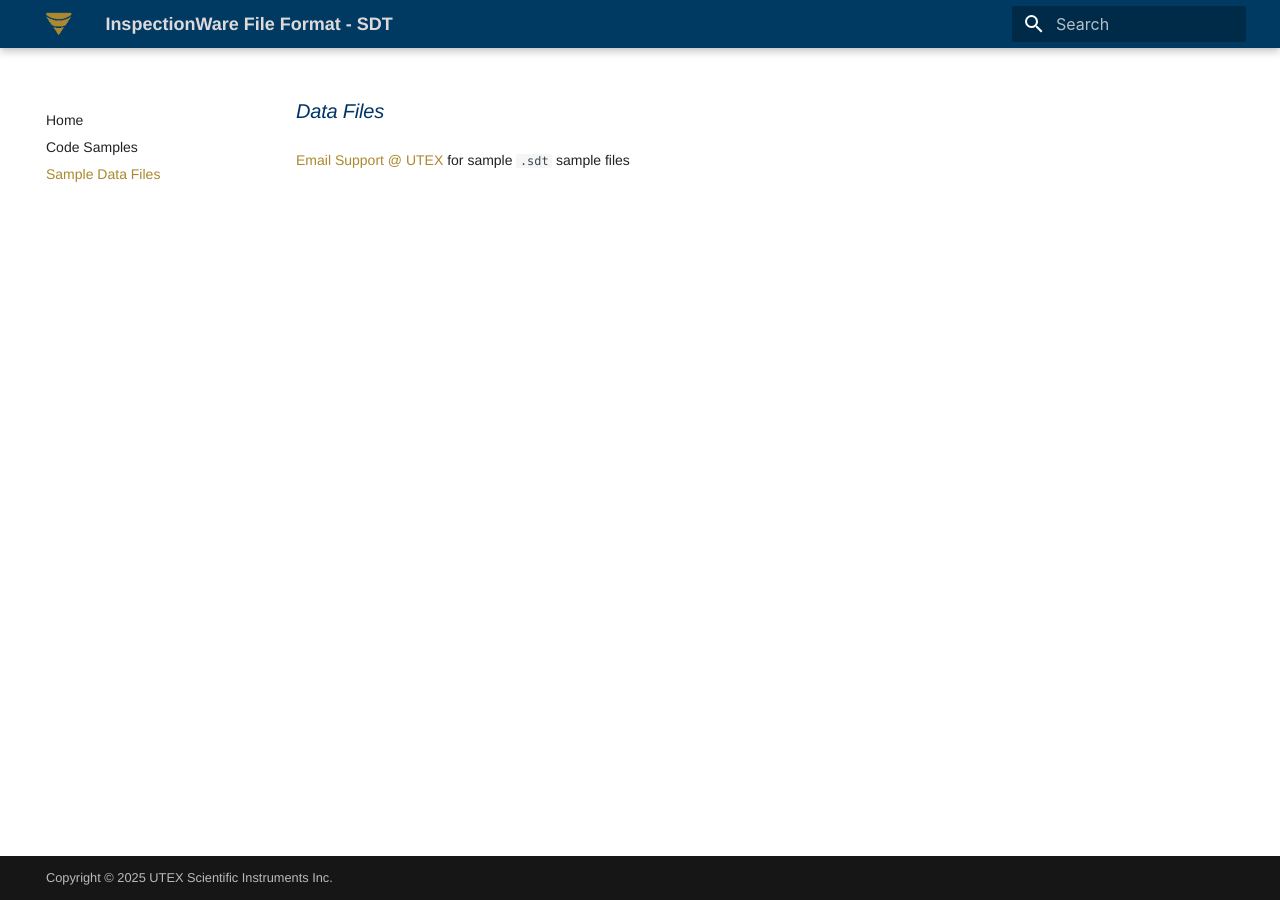
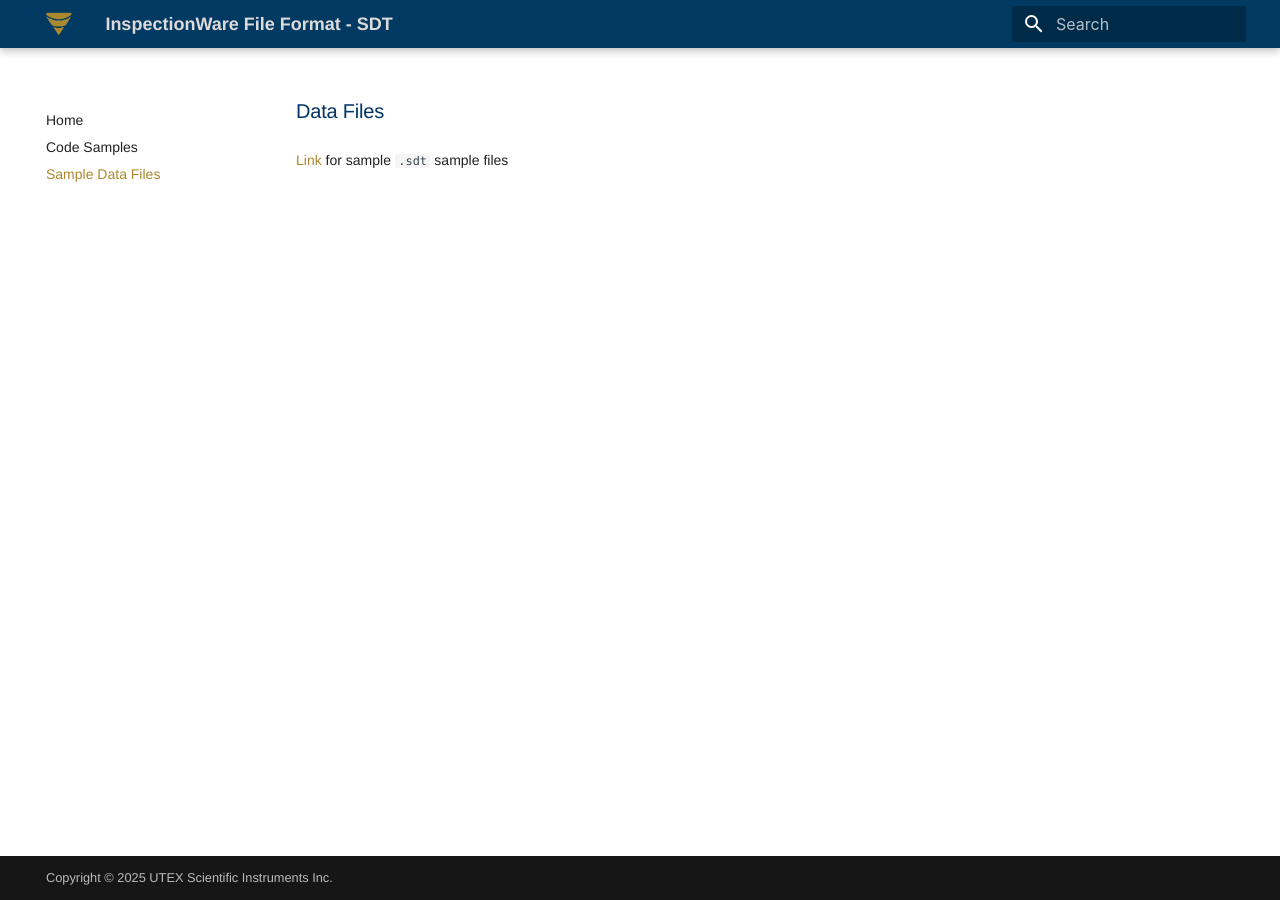
Before and after one commit to Utex-Scientific/sdt, an MkDocs documentation site: the page built from docs/SDT/sample-data-files.md, in a window 1280 px wide. Built offline with MkDocs 1.6.1 and Material for MkDocs 9.7.7, drawn with Linux system fonts in a browser that asks for light colours.

Commit message:
download links

```diff
--- a/docs/SDT/sample-data-files.md
+++ b/docs/SDT/sample-data-files.md
@@ -1,3 +1,3 @@
 # Data Files
 
-[Email Support @ UTEX](mailto:tech-support@utex.com) for sample `.sdt` sample files
+[Link](https://support.utex.com/webapps/utexsupport.nsf/wPages/MSZI-DHYQUW2924?Open) for sample `.sdt` sample files
--- a/docs/assets/stylesheets/extra.css
+++ b/docs/assets/stylesheets/extra.css
@@ -39,19 +39,24 @@ body, .md-typeset {
 }
 
 .md-typeset h1 {
-  font-style: italic;
+  font-style: normal;
   font-size: 1rem;
   color: #003366;
 }
 
 .md-typeset h2 {
-  font-style: normal;
+  font-style: italic;
   font-weight: 400 !important;
   font-size: 0.85rem;
   color: #222223;
 }
+.md-typeset h3 {
+  font-style: normal;
+  font-weight: 250 !important;
+  font-size: 0.75rem;
+  color: #222223;
+}
 
-.md-typeset h3,
 .md-typeset h4, .md-typeset h5,
 .md-typeset h6 {
   font-style: normal;
```
